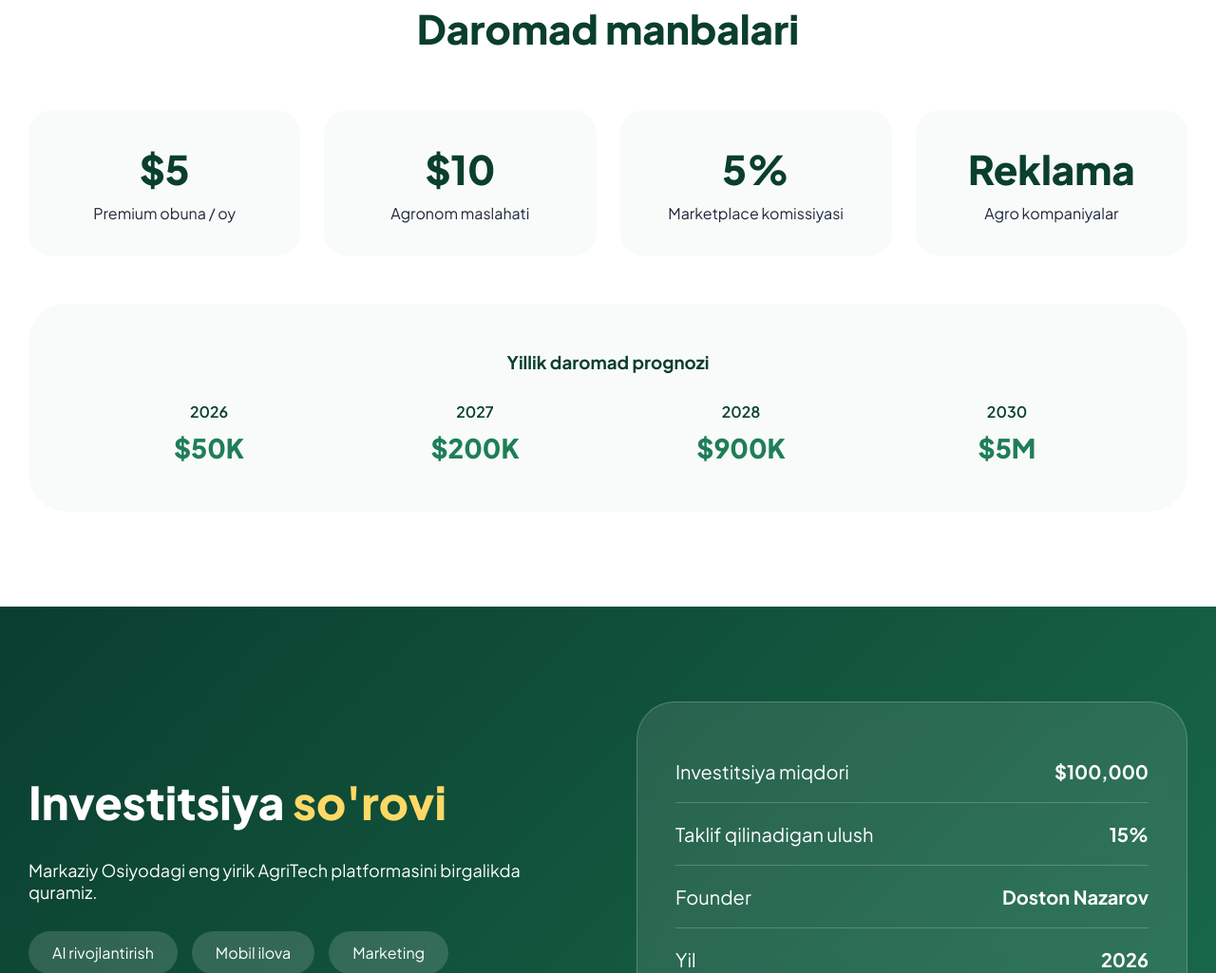
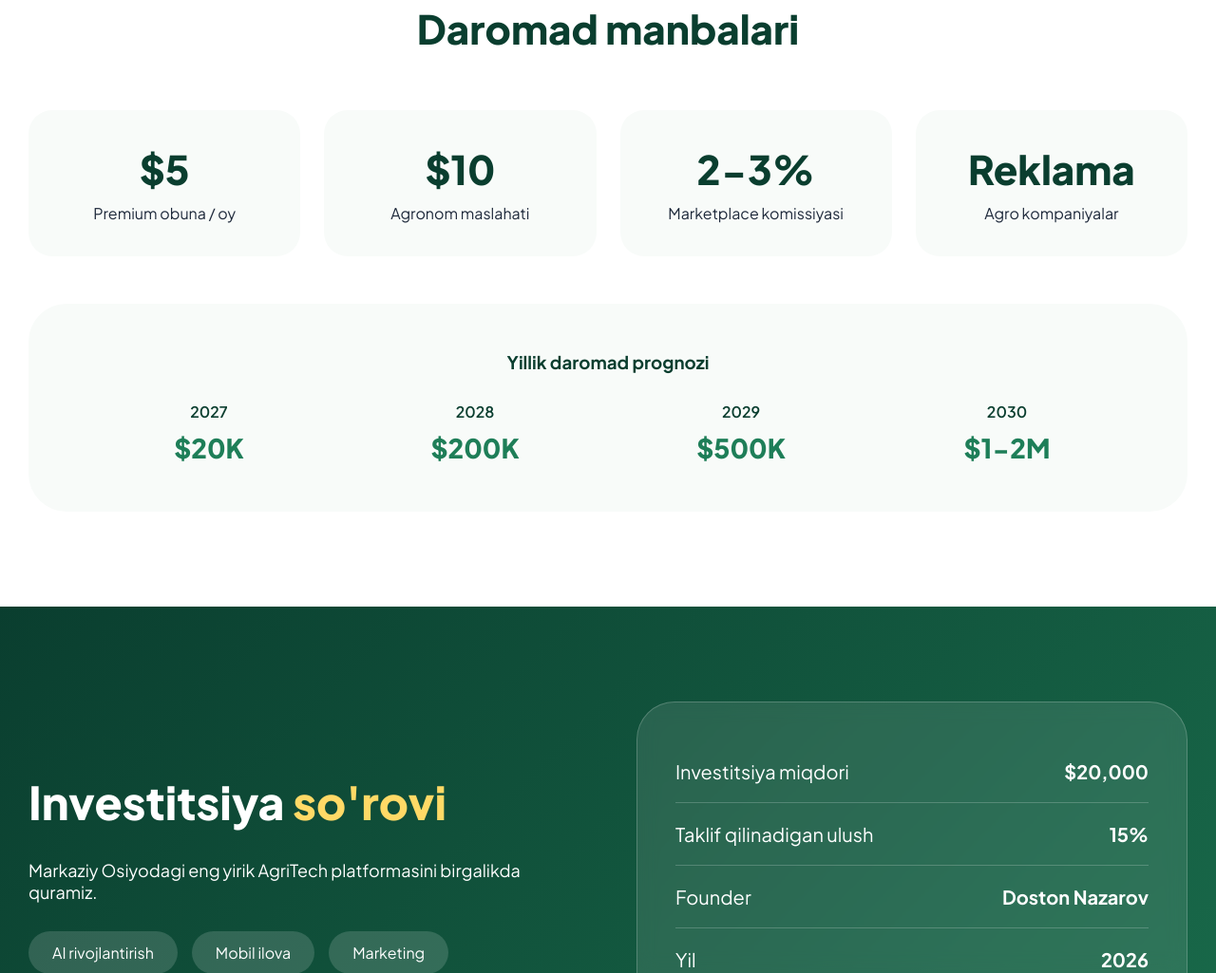
Before and after one commit to NazarovDostonbek10/UZAGRO, a plain HTML site: page index.html in a window 1280 px wide. Shown: the part 3189-4214 px from the top of the page at 95% size. Drawn offline with nearby package versions, Linux system fonts and the light colour scheme; a script that the page names is missing.

Commit message:
Update index.html

```diff
--- a/index.html
+++ b/index.html
@@ -1021,7 +1021,7 @@
                     <p>Agronom maslahati</p>
                 </div>
                 <div class="model-card">
-                    <div class="model-price">5%</div>
+                    <div class="model-price">2-3%</div>
                     <p>Marketplace komissiyasi</p>
                 </div>
                 <div class="model-card">
@@ -1033,20 +1033,20 @@
                 <h3 style="text-align:center; color:#0a3e2f; margin-bottom:30px;">Yillik daromad prognozi</h3>
                 <div class="revenue-years">
                     <div class="revenue-year">
-                        <div class="year">2026</div>
-                        <div class="amount">$50K</div>
+                        <div class="year">2027</div>
+                        <div class="amount">$20K</div>
                     </div>
                     <div class="revenue-year">
-                        <div class="year">2027</div>
+                        <div class="year">2028</div>
                         <div class="amount">$200K</div>
                     </div>
                     <div class="revenue-year">
-                        <div class="year">2028</div>
-                        <div class="amount">$900K</div>
+                        <div class="year">2029</div>
+                        <div class="amount">$500K</div>
                     </div>
                     <div class="revenue-year">
                         <div class="year">2030</div>
-                        <div class="amount">$5M</div>
+                        <div class="amount">$1-2M</div>
                     </div>
                 </div>
             </div>
@@ -1068,7 +1068,7 @@
             <div class="investment-card">
                 <div class="investment-row">
                     <span>Investitsiya miqdori</span>
-                    <strong>$100,000</strong>
+                    <strong>$20,000</strong>
                 </div>
                 <div class="investment-row">
                     <span>Taklif qilinadigan ulush</span>
```
